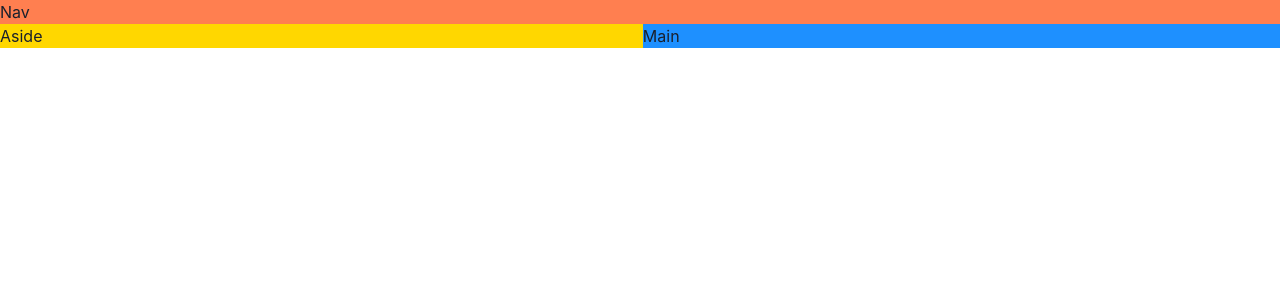
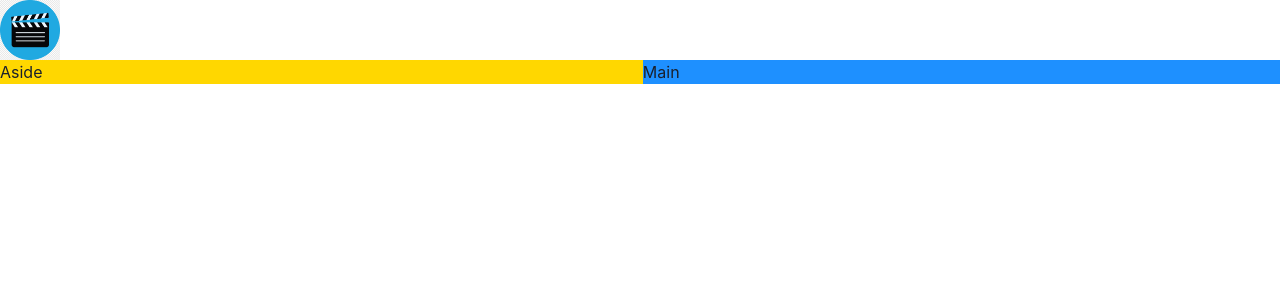
Before and after one commit to kavyanagendra/react-movie-suggestion-app, a React (Vite) app: page / in a window 1280 px wide. Shown: the top 300 px of the page. Built offline with nearby package versions, Linux system fonts and the light colour scheme.

Commit message:
Build a nav bar

```diff
--- a/index.html
+++ b/index.html
@@ -4,7 +4,7 @@
     <meta charset="UTF-8" />
     <link rel="icon" type="image/svg+xml" href="/vite.svg" />
     <meta name="viewport" content="width=device-width, initial-scale=1.0" />
-    <title>Vite + React + TS</title>
+    <title>Movie Suggestion App</title>
   </head>
   <body>
     <div id="root"></div>
--- a/src/App.tsx
+++ b/src/App.tsx
@@ -1,4 +1,5 @@
 import { Grid, GridItem, Show } from "@chakra-ui/react";
+import { NavBar } from "./components/NavBar";
 import './App.css'
 
 function App() {
@@ -9,8 +10,8 @@ function App() {
         lg: `"nav nav" "aside main"`,
       }}
     >
-      <GridItem area="nav" bg="coral">
-        Nav
+      <GridItem area="nav">
+        <NavBar></NavBar>
       </GridItem>
       <Show above="lg">
         <GridItem area="aside" bg="gold">
--- /dev/null
+++ b/src/components/NavBar.tsx
@@ -0,0 +1,10 @@
+import { HStack, Image, Text } from "@chakra-ui/react";
+import logo from '../assets/logo.png';
+
+export const NavBar = () => {
+  return (
+    <HStack>
+        <Image src={logo} boxSize='60px'/>
+    </HStack>
+  )
+}
```
Also changed, not shown: src/assets/logo.png (added).
